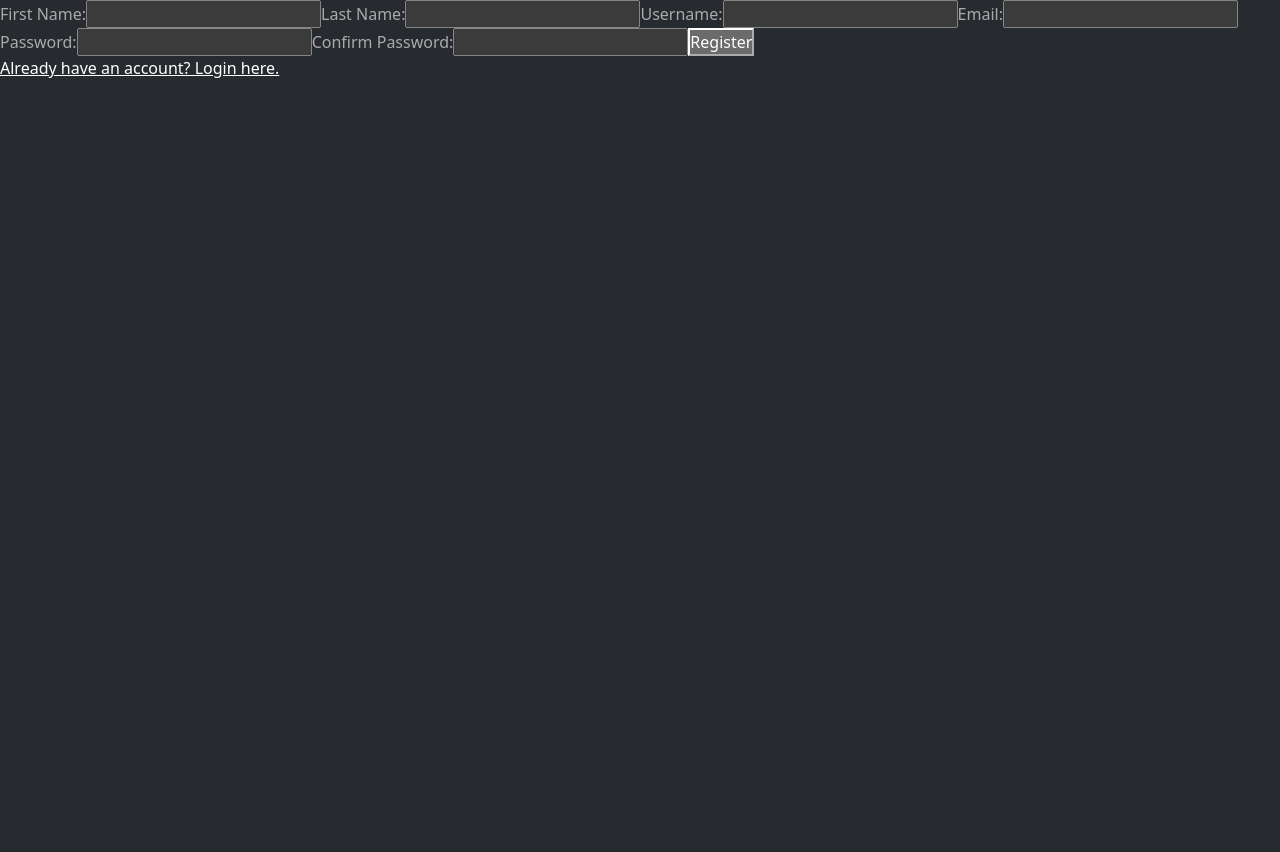
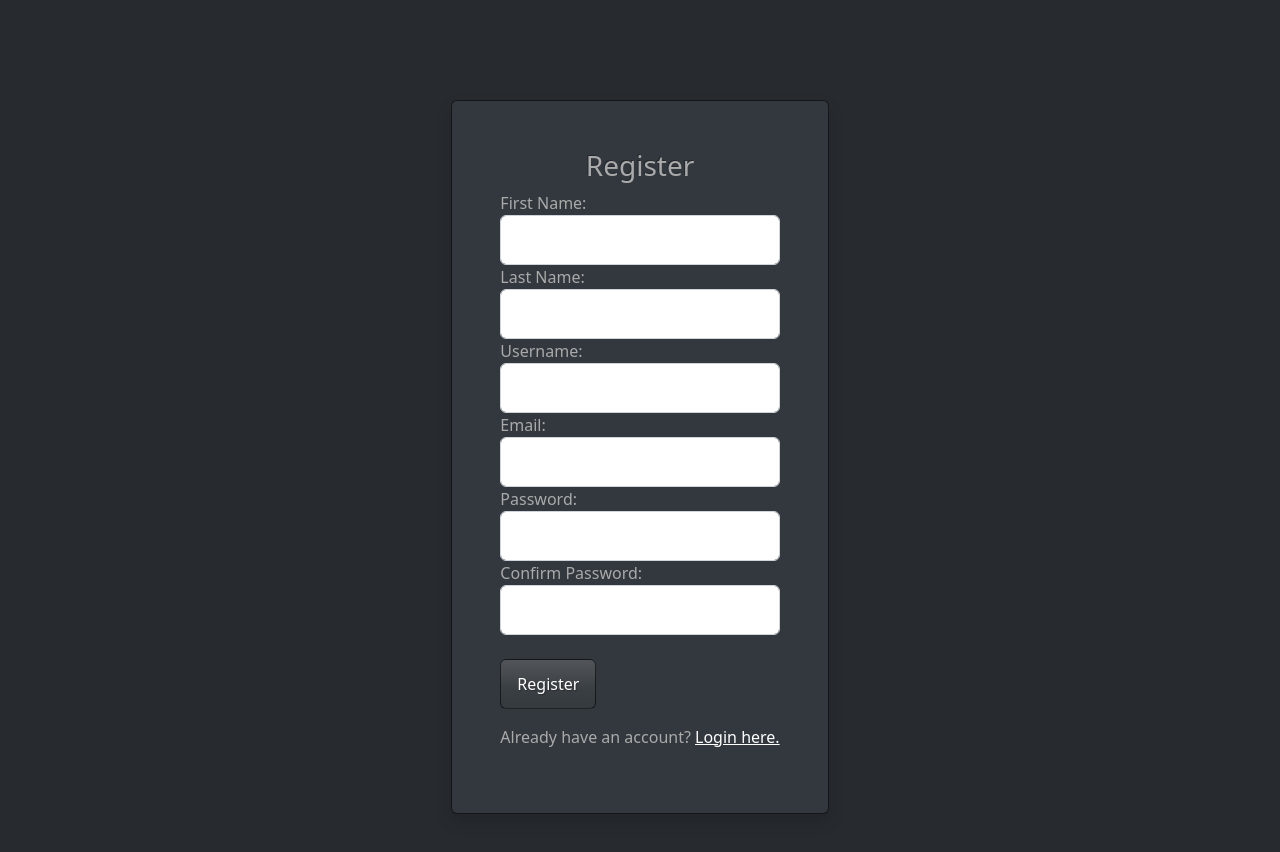
Before and after one commit to davemann100/InvestmentInsights, a React (Create React App) app in the folder client/: page /register in a window 1280 px wide. Shown: the top 852 px of the page. Before the commit the page ends 800 px from the top, so only its background shows below. Built offline with nearby package versions, Linux system fonts and the light colour scheme.

Commit message:
fixed styling of login and reg

```diff
--- a/client/src/components/Create.jsx
+++ b/client/src/components/Create.jsx
@@ -30,7 +30,7 @@ const Create = (props) => {
       .post("http://localhost:8000/api/records", tempObjToSendServer)
       .then((serverResponse) => {
         console.log("Server Response:", serverResponse);
-        // navigate("/dashboard");
+        navigate("/dashboard");
       })
       .catch((errorObj) => {
         console.log("ERROR", errorObj);
--- a/client/src/components/Login.jsx
+++ b/client/src/components/Login.jsx
@@ -32,26 +32,53 @@ const Login = () => {
   };
 
   return (
-    <div>
+    <div className="container" style={{padding:"150px"}}>
+            <div className="row justify-content-center" style={{ minHeight: '75vh' }}>
+        <div className="col-lg-5" style={{padding:"50px"}}t>
+          <div className="card p-4 shadow h-100">
+            <h3 className="card-title text-center mb-4">Login</h3>
             <form onSubmit={handleSubmit}>
+              <div className="form-group">
                 <label htmlFor="email">Email:</label>
                 <input
                   value={email}
                   type="email"
+                  className="form-control"
                   onChange={(e) => setEmail(e.target.value)}
                   required
                 />
+              </div>
+              <div className="form-group">
                 <label htmlFor="password">Password:</label>
                 <input
                   type="password"
                   value={password}
+                  className="form-control"
                   onChange={(e) => setPassword(e.target.value)}
                   required
                 />
-        <button type="submit">Login</button>
+              </div>
+              <button type="submit" className="btn btn-primary btn-block mt-4">
+                Login
+              </button>
             </form>
-      {error && <p style={{ color: 'red' }}>{error}</p>}
-      <Link to="/register">Don't have an account? Register here.</Link>
+            {error && <p className="text-danger text-center mt-3">{error}</p>}
+            <p className="text-center mt-3">
+              Don't have an account? <Link to="/register">Register here.</Link>
+            </p>
+          </div>
+        </div>
+        <div className="col-lg-7 " style={{padding:"50px"}}>
+          <div className="card p-4 shadow h-100">
+            <img src="logo.png" alt="Logo" className="img-fluid mb-4" />
+            <h3 className="card-title text-center mb-4">Mission Statement</h3>
+            <p className="text-center">
+              Your mission statement goes here. Lorem ipsum dolor sit amet, consectetur adipiscing elit. Nullam scelerisque velit in dolor ultricies, id eleifend mauris
+              aliquam. Sed varius sapien eu ligula cursus, vitae aliquam leo feugiat. In auctor mauris in lacus lacinia, et condimentum nisl ullamcorper.
+            </p>
+          </div>
+        </div>
+      </div>
     </div>
   );
 };
--- a/client/src/components/Registration.jsx
+++ b/client/src/components/Registration.jsx
@@ -58,54 +58,83 @@ const Registration = () => {
   };
 
   return (
-    <div>
+    <div className="container" style={{ padding: '100px' }}>
+      <div className="row justify-content-center" style={{ minHeight: '75vh', width:"200%" }}>
+        <div className="col-lg d-flex justify-content-center">
+          <div className="card p-5 shadow">
+            <h3 className="card-title text-center ">Register</h3>
             <form onSubmit={handleSubmit}>
+              <div className="form-group">
                 <label htmlFor="firstName">First Name:</label>
                 <input
                   type="text"
                   value={firstName}
+                  className="form-control"
                   onChange={(e) => setFirstName(e.target.value)}
                   required
                 />
+              </div>
+              <div className="form-group">
                 <label htmlFor="lastName">Last Name:</label>
                 <input
                   type="text"
                   value={lastName}
+                  className="form-control"
                   onChange={(e) => setLastName(e.target.value)}
                   required
                 />
+              </div>
+              <div className="form-group">
                 <label htmlFor="username">Username:</label>
                 <input
                   type="text"
                   value={username}
+                  className="form-control"
                   onChange={(e) => setUsername(e.target.value)}
                   required
                 />
+              </div>
+              <div className="form-group">
                 <label htmlFor="email">Email:</label>
                 <input
                   type="email"
                   value={email}
+                  className="form-control"
                   onChange={(e) => setEmail(e.target.value)}
                   required
                 />
+              </div>
+              <div className="form-group">
                 <label htmlFor="password">Password:</label>
                 <input
                   type="password"
                   value={password}
+                  className="form-control"
                   onChange={(e) => setPassword(e.target.value)}
                   required
                 />
+              </div>
+              <div className="form-group">
                 <label htmlFor="confirmPassword">Confirm Password:</label>
                 <input
                   type="password"
                   value={confirmPassword}
+                  className="form-control"
                   onChange={(e) => setConfirmPassword(e.target.value)}
                   required
                 />
-        <button type="submit">Register</button>
+              </div>
+              <button type="submit" className="btn btn-primary btn-block mt-4">
+                Register
+              </button>
             </form>
-      {error && <p style={{ color: "red" }}>{error}</p>}
-      <Link to="/">Already have an account? Login here.</Link>
+            {error && <p className="text-danger text-center mt-3">{error}</p>}
+            <p className="text-center mt-3">
+              Already have an account? <Link to="/">Login here.</Link>
+            </p>
+          </div>
+        </div>
+      </div>
     </div>
   );
 };
```
Lines whose indentation alone changed are shown as unchanged.
